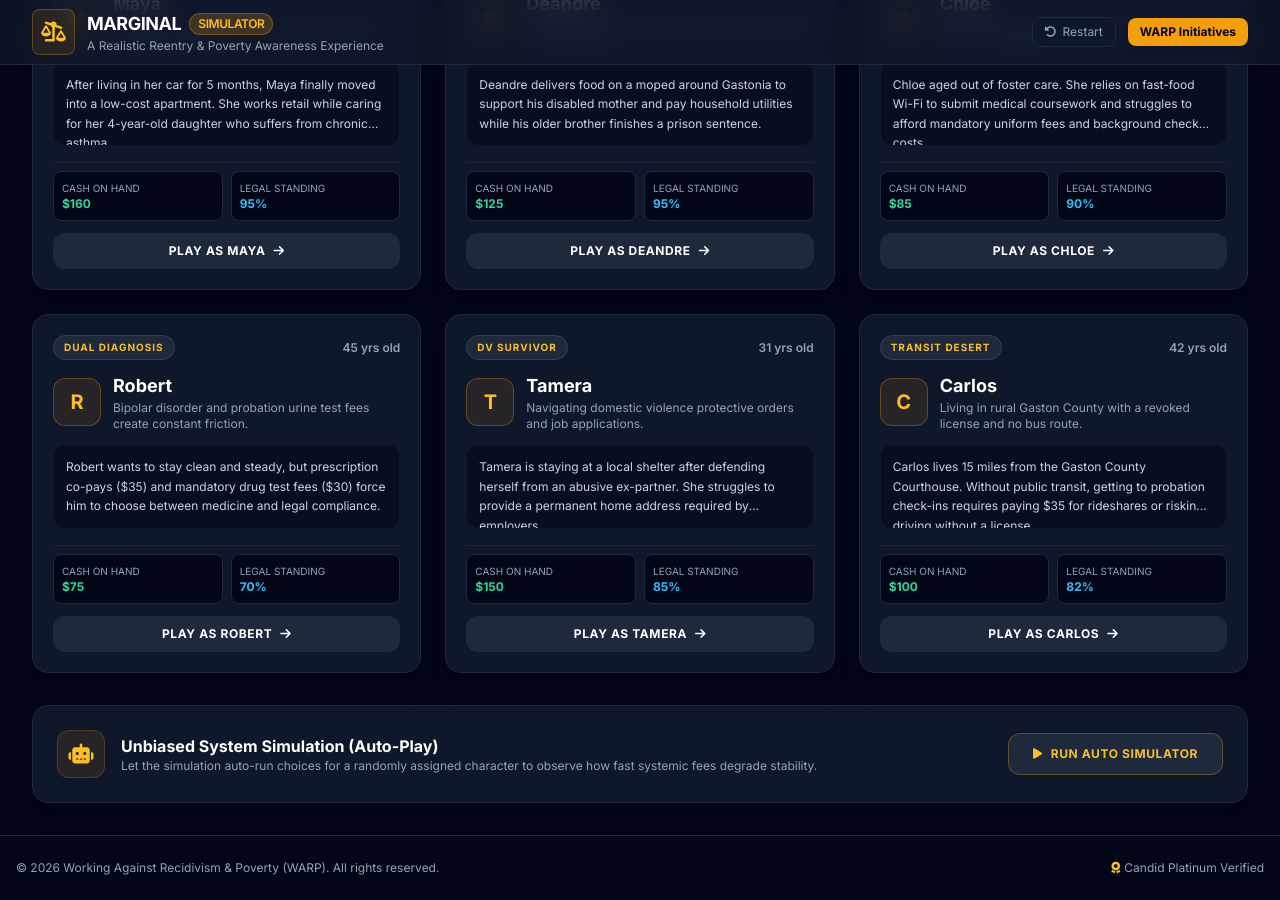
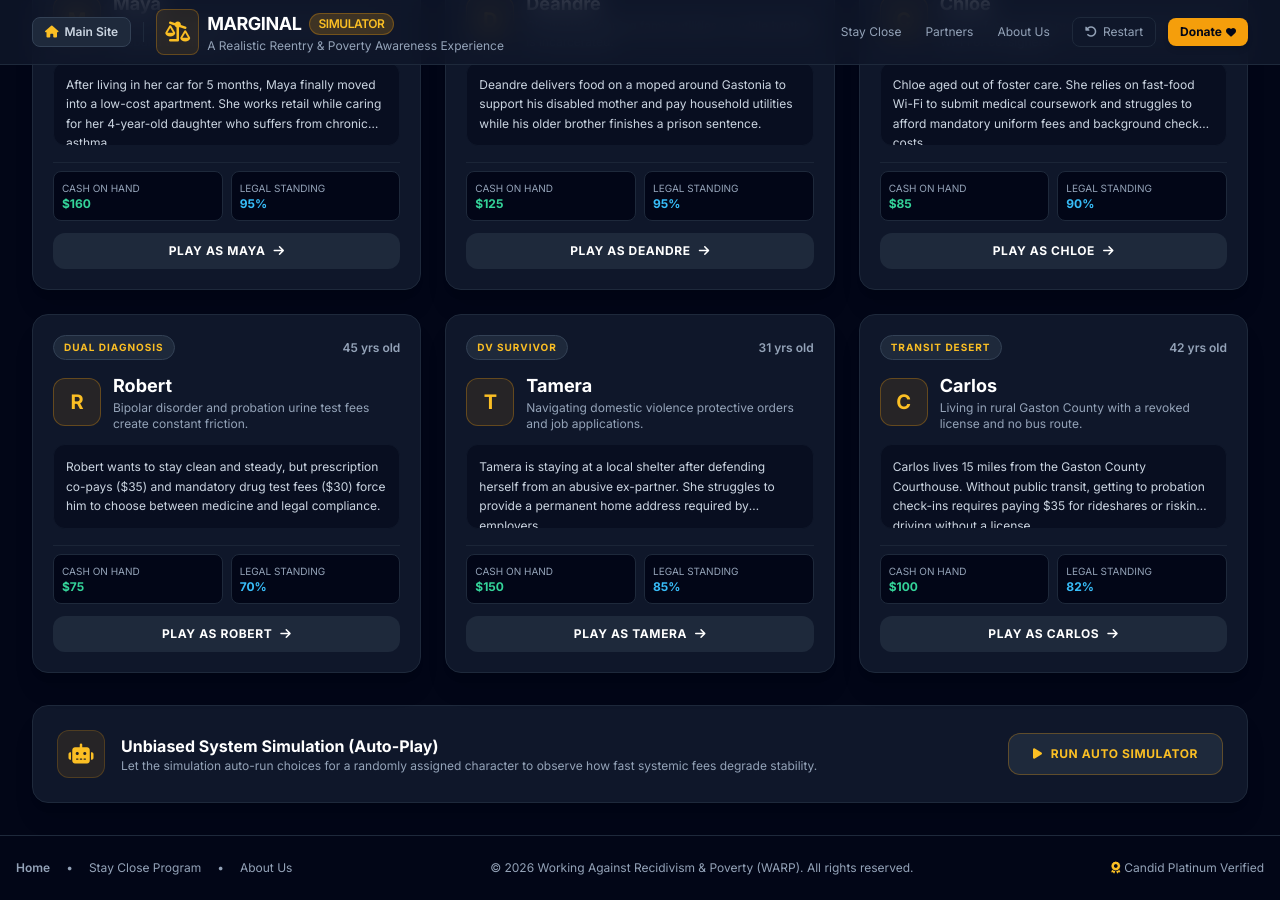
Before and after one commit to carlohutto/warp.github.io, a Jekyll site: the page marginal.html, which Jekyll copies as it is, in a window 1280 px wide and 900 px high, scrolled down 809 px. Built offline with Jekyll 4.4.1, drawn with Linux system fonts in a browser that asks for light colours; nearby versions of some CDN libraries; some web fonts are replaced.

Commit message:
added navigation links to simulator

```diff
--- a/marginal.html
+++ b/marginal.html
@@ -72,6 +72,13 @@
     <header class="border-b border-slate-800 bg-slate-900/80 backdrop-blur-md sticky top-0 z-50">
         <div class="max-w-7xl mx-auto px-4 sm:px-6 lg:px-8 h-16 flex items-center justify-between">
             <div class="flex items-center gap-3">
+                <!-- Return to Main Site Button -->
+                <a href="index.html" class="bg-slate-800 hover:bg-slate-700 text-slate-300 hover:text-white border border-slate-700 font-semibold px-3 py-1.5 rounded-lg text-xs transition flex items-center gap-1.5 shrink-0" title="Return to WARP Main Website">
+                    <i class="fa-solid fa-house text-amber-400"></i>
+                    <span class="hidden sm:inline">Main Site</span>
+                </a>
+                <div class="h-5 w-px bg-slate-800"></div>
+                <div class="flex items-center gap-2">
                     <div class="bg-amber-500/10 border border-amber-500/30 p-2 rounded-lg text-amber-400">
                         <i class="fa-solid fa-scale-unbalanced-flip text-xl"></i>
                     </div>
@@ -80,17 +87,26 @@
                             <span>MARGINAL</span>
                             <span class="text-xs bg-amber-500/20 text-amber-400 px-2 py-0.5 rounded-full border border-amber-500/30 uppercase font-semibold">Simulator</span>
                         </h1>
-                    <p class="text-xs text-slate-400 hidden sm:block">A Realistic Reentry & Poverty Awareness Experience</p>
+                        <p class="text-xs text-slate-400 hidden lg:block">A Realistic Reentry & Poverty Awareness Experience</p>
+                    </div>
                 </div>
             </div>
 
-            <div class="flex items-center gap-3">
+            <!-- Quick Navigation Menu to Main Pages -->
+            <div class="flex items-center gap-2 sm:gap-3">
+                <nav class="hidden md:flex items-center gap-1 text-xs">
+                    <a href="index.html#stay-close" class="text-slate-400 hover:text-amber-400 transition px-2.5 py-1.5 rounded-md hover:bg-slate-800">Stay Close</a>
+                    <a href="index.html#business-partners" class="text-slate-400 hover:text-amber-400 transition px-2.5 py-1.5 rounded-md hover:bg-slate-800">Partners</a>
+                    <a href="index.html#about" class="text-slate-400 hover:text-amber-400 transition px-2.5 py-1.5 rounded-md hover:bg-slate-800">About Us</a>
+                </nav>
+
                 <button id="resetAppBtn" onclick="game.resetToStart()" class="text-xs text-slate-400 hover:text-amber-400 transition flex items-center gap-1.5 px-3 py-1.5 rounded-lg border border-slate-800 hover:border-slate-700 bg-slate-900">
                     <i class="fa-solid fa-rotate-left"></i>
-                    <span>Restart</span>
+                    <span class="hidden sm:inline">Restart</span>
                 </button>
-                <a href="#debrief" id="warpLinkBtn" class="text-xs bg-amber-500 hover:bg-amber-400 text-slate-950 font-bold px-3 py-1.5 rounded-lg transition shadow-md">
-                    WARP Initiatives
+                <a href="index.html#donate" id="warpLinkBtn" class="text-xs bg-amber-500 hover:bg-amber-400 text-slate-950 font-bold px-3 py-1.5 rounded-lg transition shadow-md flex items-center gap-1">
+                    <span>Donate</span>
+                    <i class="fa-solid fa-heart text-[10px]"></i>
                 </a>
             </div>
         </div>
@@ -339,7 +355,11 @@
                             <button onclick="game.resetToStart()" class="bg-slate-800 hover:bg-slate-700 text-slate-200 border border-slate-700 font-bold px-5 py-3 rounded-xl transition text-xs text-center">
                                 Try Another Persona
                             </button>
-                            <a href="#donate" class="bg-amber-500 hover:bg-amber-400 text-slate-950 font-bold px-6 py-3 rounded-xl transition shadow-lg text-xs text-center flex items-center justify-center gap-2">
+                            <a href="index.html" class="bg-slate-800 hover:bg-slate-700 text-amber-400 border border-amber-500/30 font-bold px-5 py-3 rounded-xl transition text-xs text-center flex items-center justify-center gap-2">
+                                <i class="fa-solid fa-house"></i>
+                                <span>Back to Main Site</span>
+                            </a>
+                            <a href="index.html#donate" class="bg-amber-500 hover:bg-amber-400 text-slate-950 font-bold px-6 py-3 rounded-xl transition shadow-lg text-xs text-center flex items-center justify-center gap-2">
                                 <span>Support WARP's Mission</span>
                                 <i class="fa-solid fa-heart text-xs"></i>
                             </a>
@@ -355,6 +375,13 @@
     <!-- FOOTER -->
     <footer class="border-t border-slate-800 bg-slate-950 py-6 text-center text-xs text-slate-400">
         <div class="max-w-7xl mx-auto px-4 flex flex-col sm:flex-row items-center justify-between gap-4">
+            <div class="flex items-center gap-4 text-slate-400">
+                <a href="index.html" class="hover:text-amber-400 transition font-semibold">Home</a>
+                <span>•</span>
+                <a href="index.html#stay-close" class="hover:text-amber-400 transition">Stay Close Program</a>
+                <span>•</span>
+                <a href="index.html#about" class="hover:text-amber-400 transition">About Us</a>
+            </div>
             <p>&copy; 2026 Working Against Recidivism & Poverty (WARP). All rights reserved.</p>
             <div class="flex items-center gap-4 text-slate-400">
                 <a href="https://app.candid.org/profile/16517092/working-against-recidivism-and-poverty-39-4239364/?pkId=13c99a05-b8ad-48ed-81f8-bbe890006516" target="_blank" class="hover:text-amber-400 transition flex items-center gap-1">
```
Lines whose indentation alone changed are shown as unchanged.
